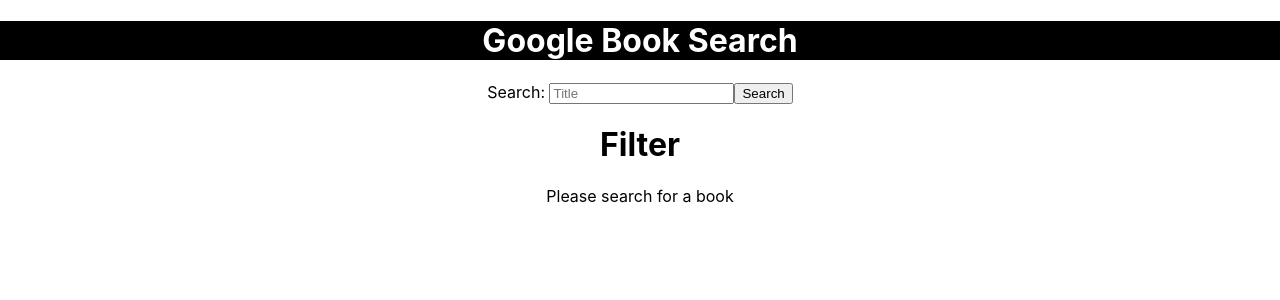
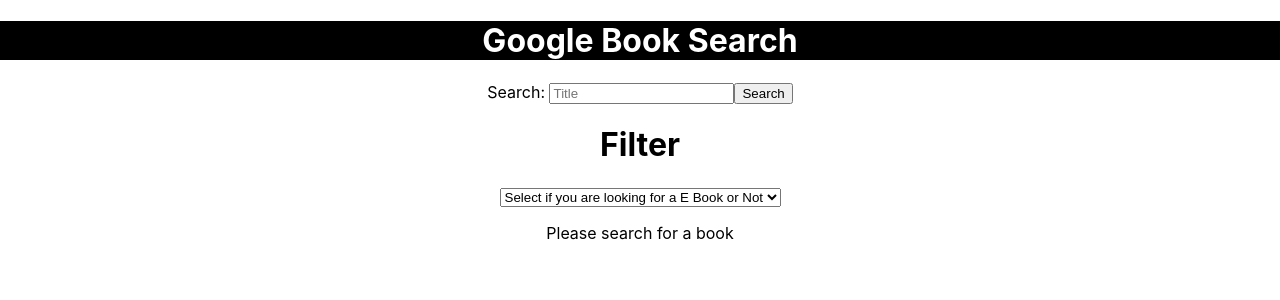
Before and after one commit to ShannStewart/bookapi, a React (Create React App) app: page / in a window 1280 px wide. Shown: the top 300 px of the page. Built offline with nearby package versions, Linux system fonts and the light colour scheme.

Commit message:
e book filter state

```diff
--- a/src/App.js
+++ b/src/App.js
@@ -9,9 +9,18 @@
     search: null,
     searchTerm: null,
     bookList: [],
+    eBook: null,
   }
 
+  handleEFilter = (eStat) => {
+    //console.log('handle E Filter ran');
+    //console.log(eStat);
 
+    this.setState({
+      eBook: eStat
+    });
+
+  }
 
   handleFetch = (fetchTerm) => {
 
@@ -94,7 +103,7 @@
     return (
       <div className="App">
        <h1 className="title" >Google Book Search</h1>
-       <Search onSearch={this.handleSearch}/>
+       <Search onSearch={this.handleSearch} onE={this.handleEFilter}/>
        {realList}
       </div>
     );
--- a/src/book.js
+++ b/src/book.js
@@ -16,7 +16,7 @@
                 <h2>By: {author}</h2>
                 <p>Price: {price}</p>
                 <p>About: {summery}</p>
-                <a target="_blank" href={link}>Book Page</a>
+                <a target="_blank" rel="noopener noreferrer" href={link}>Book Page</a>
             </div>
 
         )
--- a/src/filter.js
+++ b/src/filter.js
@@ -3,7 +3,16 @@
 class Filter extends Component {
     render(){
         return(
-            <h1>Filter</h1>
+            <div>
+                <h1>Filter</h1>
+                <form>
+                    <select name='eReader' onChange={e => this.props.onE(e.target.value)}>
+                      <option value="null">Select if you are looking for a E Book or Not</option>
+                      <option value="true">Include E Books</option>
+                      <option value="false">Exclude E Books</option>
+                    </select>
+                </form>
+            </div>
         )
     }
 }
--- a/src/search.js
+++ b/src/search.js
@@ -8,7 +8,7 @@
         return(
             <div>
                 <Form onSearch={this.props.onSearch}/>
-                <Filter/>
+                <Filter onE={this.props.onE}/>
             </div>
         )
     }
```
